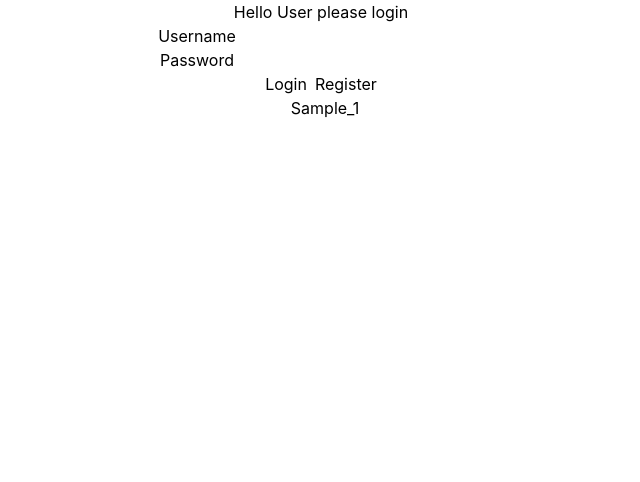
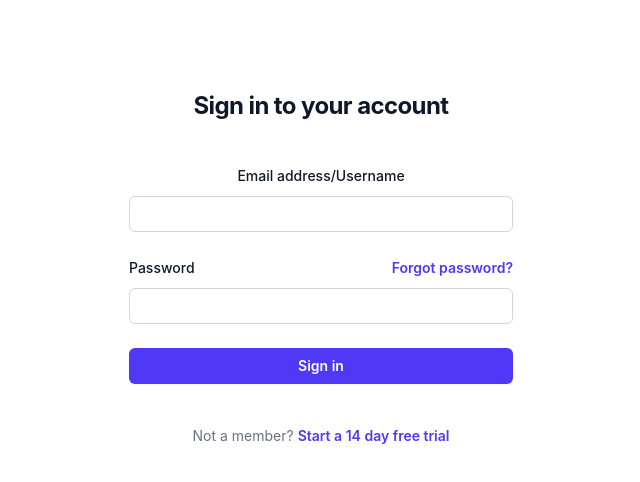
Before and after one commit to DhanushReddy24/firstAPP-new, a React (Create React App) app in the folder firstapp_ui/: page /login in a window 1280 px wide. Shown: the top 482 px of the page, without its empty margins (319-959 px from the left). Built offline with nearby package versions, Linux system fonts and the light colour scheme; no server answers.

Commit message:
Update Login.js

```diff
--- a/firstapp_ui/src/authentication/Login.js
+++ b/firstapp_ui/src/authentication/Login.js
@@ -66,21 +66,76 @@
   };
 
   return (
-  <div>
-    <p>Hello User please login</p>
+        <>
+          <div className="flex min-h-full flex-1 flex-col justify-center px-6 py-12 lg:px-8">
+            <div className="sm:mx-auto sm:w-full sm:max-w-sm">
+              <h2 className="mt-10 text-center text-2xl/9 font-bold tracking-tight text-gray-900">
+                Sign in to your account
+              </h2>
+            </div>
 
-    <form onSubmit={handleSubmit}>
-      <label>Username</label>
-      <input type="text" name="username" onChange={handleUsernameChange }/><br/>
+            <div className="mt-10 sm:mx-auto sm:w-full sm:max-w-sm">
+              <form action="#" method="POST" className="space-y-6" onSubmit={handleSubmit} >
+                <div>
+                  <label htmlFor="email" className="block text-sm/6 font-medium text-gray-900">
+                    Email address/Username
+                  </label>
+                  <div className="mt-2">
+                    <input
+                      id="email"
+                      name="email"
+                      type="text"
+                      required
+                      autoComplete="email"
+                      className="block w-full rounded-md bg-white px-3 py-1.5 text-base text-gray-900 outline-1 -outline-offset-1 outline-gray-300 placeholder:text-gray-400 focus:outline-2 focus:-outline-offset-2 focus:outline-indigo-600 sm:text-sm/6"
+                      onChange={handleUsernameChange}
+                    />
+                  </div>
+                </div>
 
-      <label>Password</label>
-      <input type="password" name="password" onChange={handlePasswordChange} /><br/>
+                <div>
+                  <div className="flex items-center justify-between">
+                    <label htmlFor="password" className="block text-sm/6 font-medium text-gray-900">
+                      Password
+                    </label>
+                    <div className="text-sm">
+                      <a href="#" className="font-semibold text-indigo-600 hover:text-indigo-500">
+                        Forgot password?
+                      </a>
+                    </div>
+                  </div>
+                  <div className="mt-2">
+                    <input
+                      id="password"
+                      name="password"
+                      type="password"
+                      required
+                      autoComplete="current-password"
+                      className="block w-full rounded-md bg-white px-3 py-1.5 text-base text-gray-900 outline-1 -outline-offset-1 outline-gray-300 placeholder:text-gray-400 focus:outline-2 focus:-outline-offset-2 focus:outline-indigo-600 sm:text-sm/6"
+                      onChange={handlePasswordChange}
+                    />
+                  </div>
+                </div>
 
-      <input type="submit" value="Login" /><a href="/register/" class="ml-2">Register</a>
-     <br /> <a href="/sample_1/" class="ml-2">Sample_1</a>
-    </form>
+                <div>
+                  <button
+                    type="submit"
+                    className="flex w-full justify-center rounded-md bg-indigo-600 px-3 py-1.5 text-sm/6 font-semibold text-white shadow-xs hover:bg-indigo-500 focus-visible:outline-2 focus-visible:outline-offset-2 focus-visible:outline-indigo-600"
+                  >
+                    Sign in
+                  </button>
+                </div>
+              </form>
 
-  </div>
+              <p className="mt-10 text-center text-sm/6 text-gray-500">
+                Not a member?{' '}
+                <a href="#" className="font-semibold text-indigo-600 hover:text-indigo-500">
+                  Start a 14 day free trial
+                </a>
+              </p>
+            </div>
+          </div>
+        </>
   );
 }
 
```
